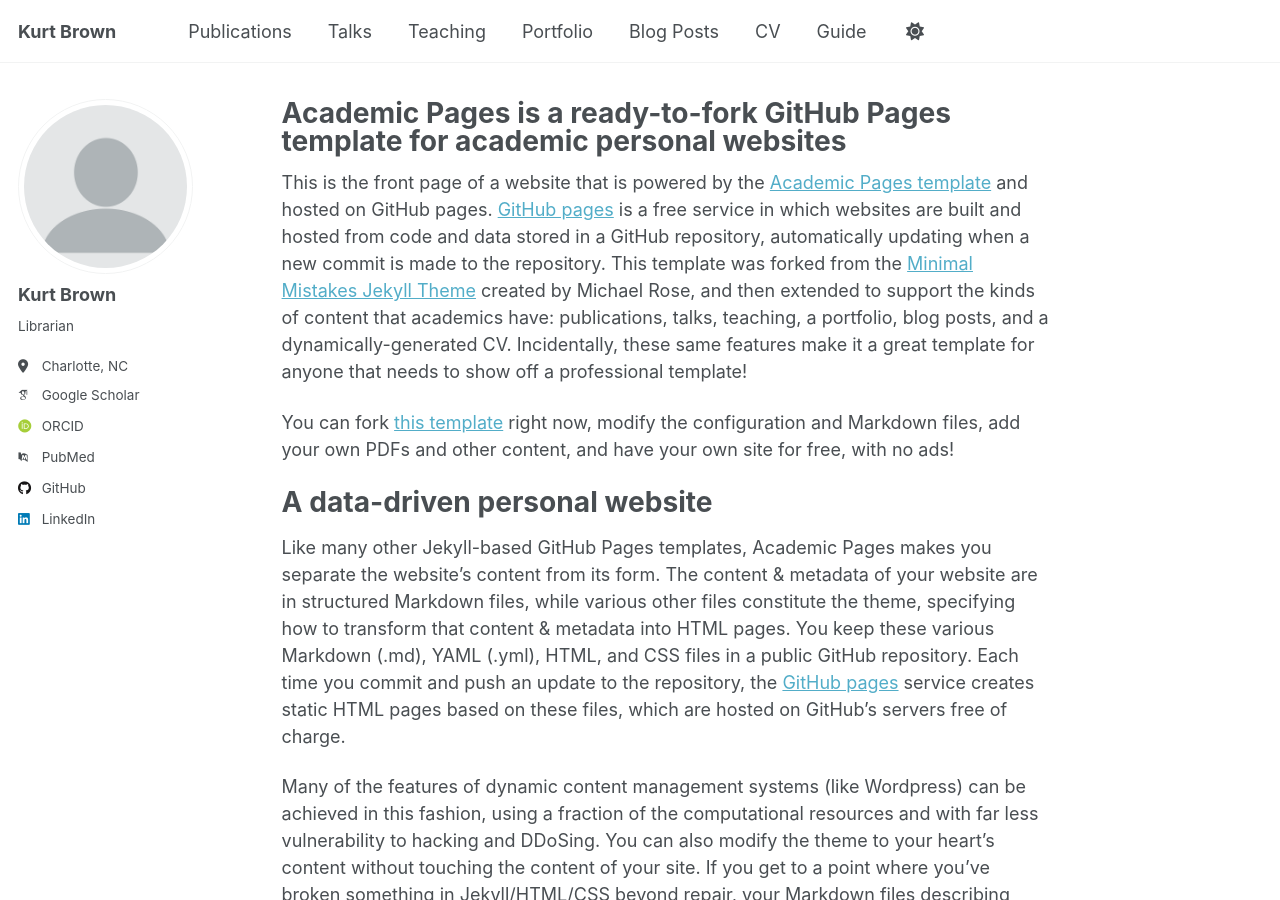
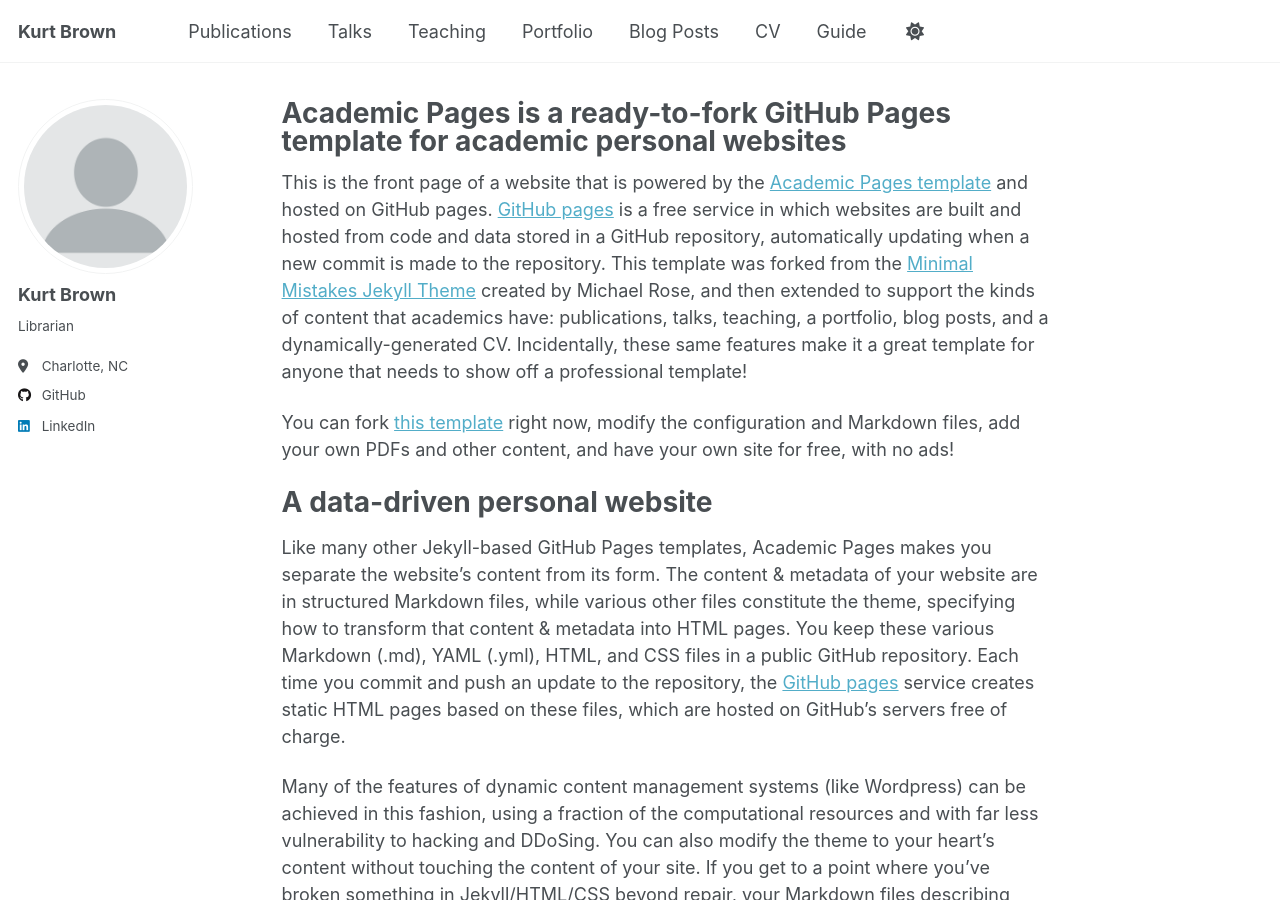
Before and after one commit to klbrown13/klbrown13.github.io, a Jekyll site: the page built from _pages/about.md, in a window 1280 px wide and 900 px high. Built offline with Jekyll 4.4.1, drawn with Linux system fonts in a browser that asks for light colours; some web fonts are replaced; a script that is not in the unit is left out; some of the changed lines change nothing that is shown.

Commit message:
Update _config.yml

```diff
--- a/_config.yml
+++ b/_config.yml
@@ -35,12 +35,12 @@
   # Academic websites
   academia         : # URL
   arxiv            : # URL - Update with the correct link to your profile
-  googlescholar    : "https://scholar.google.com/citations?user=PS_CX0AAAAAJ"
+  googlescholar    :
   inspire-hep      : # URL
   impactstory      : # URL
-  orcid            : "http://orcid.org/yourorcidurl"
+  orcid            :
   semantic         : # URL
-  pubmed           : "https://www.ncbi.nlm.nih.gov/pubmed/?term=john+snow"
+  pubmed           :
   researchgate     : # URL
   scopus           : # URL
 
```
